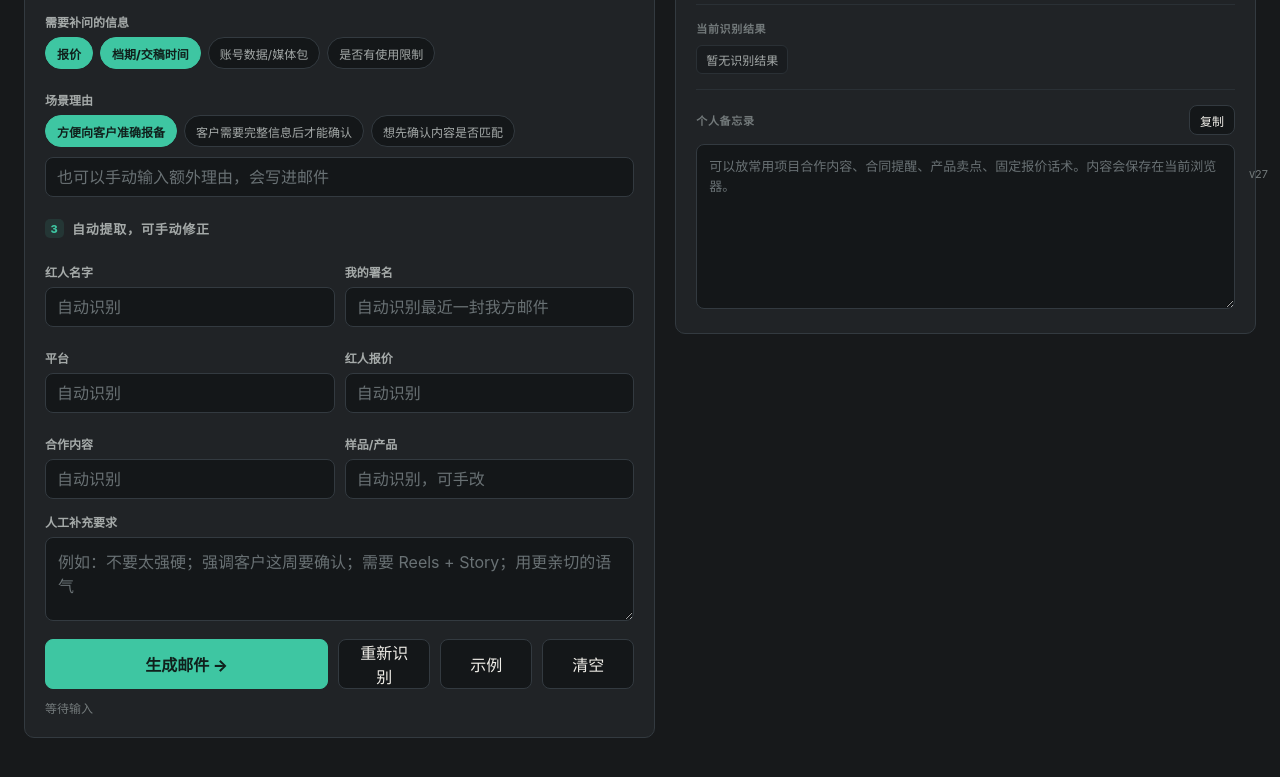
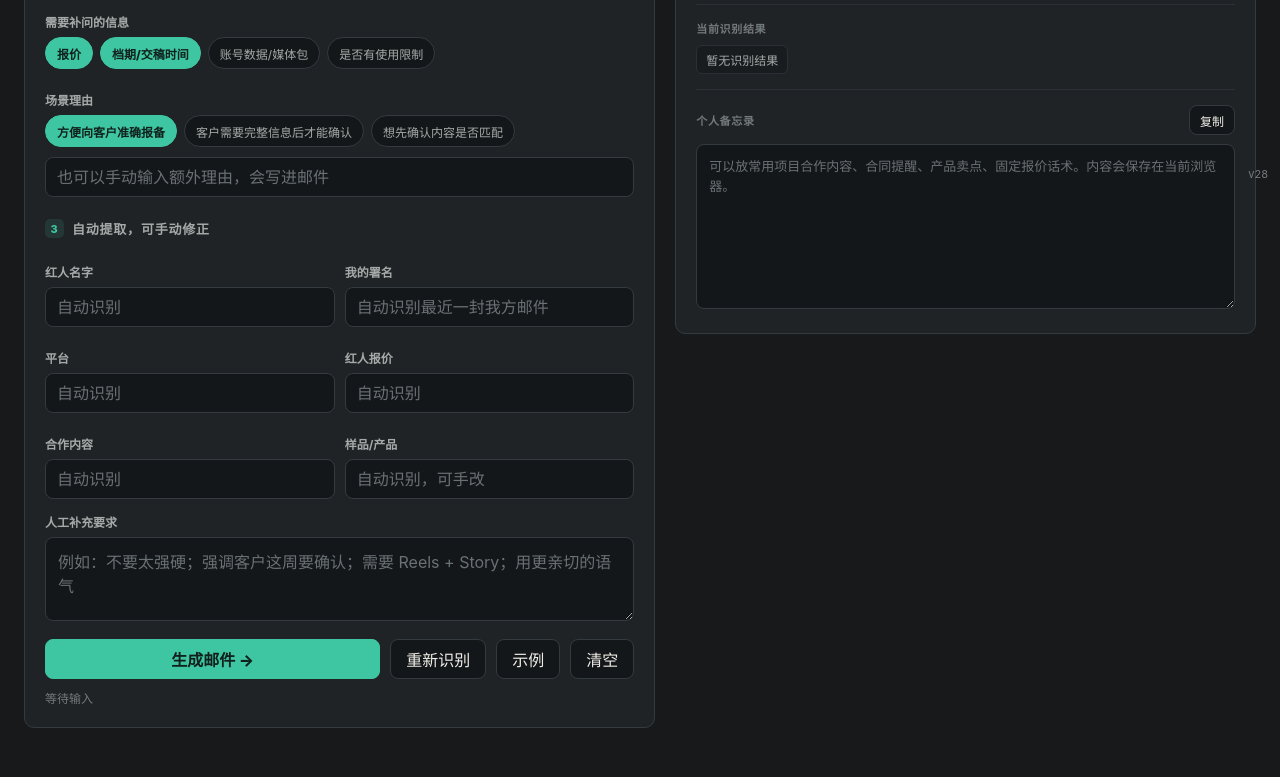
Before and after one commit to zzy596743-jpg/kol-mailflow, a website: page index.html in a window 1280 px wide. Shown: the part 609-1386 px from the top of the page. Drawn offline with Linux system fonts and the light colour scheme.

Commit message:
Prevent action button wrapping

```diff
--- a/index.html
+++ b/index.html
@@ -111,8 +111,8 @@
         </aside>
       </section>
     </main>
-    <div class="app-version">v27</div>
+    <div class="app-version">v28</div>
 
-    <script src="./app.js?v=27"></script>
+    <script src="./app.js?v=28"></script>
   </body>
 </html>
--- a/styles.css
+++ b/styles.css
@@ -41,6 +41,7 @@ button {
   min-height: 40px;
   padding: 0 14px;
   cursor: pointer;
+  white-space: nowrap;
 }
 
 button:hover {
@@ -274,7 +275,7 @@ textarea:focus {
 
 .actions {
   display: grid;
-  grid-template-columns: 1fr repeat(3, minmax(76px, 92px));
+  grid-template-columns: minmax(150px, 1fr) 96px 64px 64px;
   gap: 10px;
   margin-top: 18px;
 }
```
